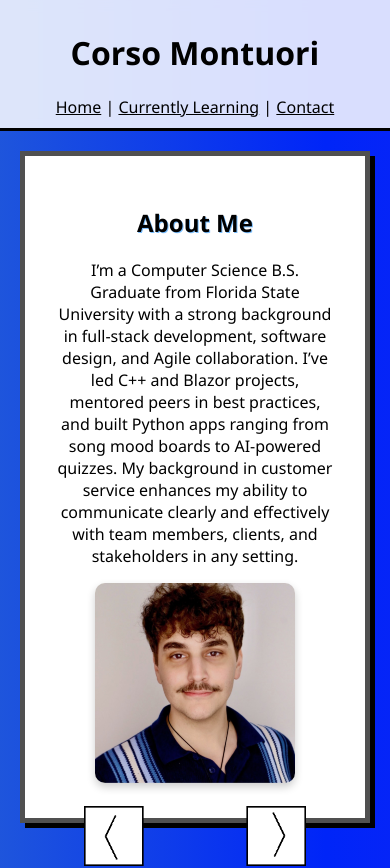
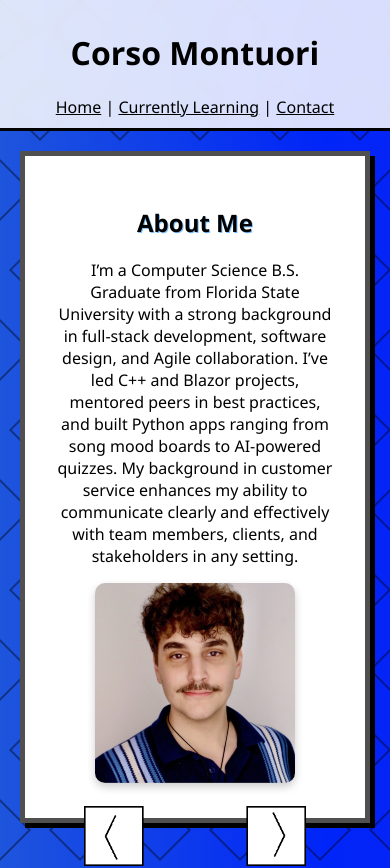
Before and after one commit to Corsionio/Portfolio, a React (Create React App) app: page / in a window 390 px wide. Shown: the top 868 px of the page. Built offline with nearby package versions, Linux system fonts and the light colour scheme; the HTML template or start-up script is replaced by a standard one.

Commit message:
Added background triangles that raise upon hover

```diff
--- a/src/App.css
+++ b/src/App.css
@@ -110,3 +110,39 @@ h2 {
   border-radius: 10px;
   box-shadow: 0 4px 8px rgba(0, 0, 0, 0.2);
 }
+
+.diamond-grid {
+  position: fixed;
+  top: 0;
+  left: 0;
+  width: 100vw;
+  height: 100vh;
+  pointer-events: none;
+  z-index: 0;
+}
+
+.diamond-wrapper {
+  position: absolute;
+  width: 60px;
+  height: 60px;
+  display: flex;
+  justify-content: center;
+  align-items: center;
+  pointer-events: none;
+}
+
+.diamond {
+  width: 40px;
+  height: 40px;
+  transform: rotate(45deg);
+  border: 2px solid rgba(0, 0, 0, 0.4);
+  background: transparent;
+  transition: transform 0.2s ease, box-shadow 0.2s ease;
+  pointer-events: none;
+}
+
+.diamond.raised {
+  transform: rotate(45deg) scale(1.3);
+  box-shadow:
+    5px 5px 6px rgba(0, 0, 0, 0.5);
+}
--- a/src/App.js
+++ b/src/App.js
@@ -1,13 +1,77 @@
-import { BrowserRouter as Router, Routes, Route} from 'react-router-dom';
+import React, { useEffect, useState } from 'react';
+import { BrowserRouter as Router, Routes, Route } from 'react-router-dom';
 import Home from './pages/Home';
 import Contact from './pages/Contact';
 import Learning from './pages/Learning';
 import './App.css';
 
+function DiamondGrid() {
+  const [diamonds, setDiamonds] = useState([]);
+  const diamondSpacing = 80;
+  const cols = Math.ceil(window.innerWidth / diamondSpacing) + 2;
+  const rows = Math.ceil(window.innerHeight / diamondSpacing) + 2;
+
+  useEffect(() => {
+    const newDiamonds = [];
+    for (let row = 0; row < rows; row++) {
+      for (let col = 0; col < cols; col++) {
+        newDiamonds.push({ row, col, id: `${row}-${col}`, raised: false });
+      }
+    }
+    setDiamonds(newDiamonds);
+  }, [cols, rows]);
+
+  useEffect(() => {
+    const handleMouseMove = (e) => {
+      const mouseX = e.clientX;
+      const mouseY = e.clientY;
+
+      setDiamonds((prev) =>
+        prev.map((d) => {
+          const x = d.col * diamondSpacing + (d.row % 2 ? diamondSpacing / 2 : 0) + 3; // The + 3 helps tracking seem more fluid
+          const y = d.row * diamondSpacing;
+          const dx = x - mouseX;
+          const dy = y - mouseY;
+          const distance = Math.sqrt(dx * dx + dy * dy);
+          return {
+            ...d,
+            raised: distance < 100,
+          };
+        })
+      );
+    };
+
+    window.addEventListener('mousemove', handleMouseMove);
+    return () => window.removeEventListener('mousemove', handleMouseMove);
+  }, [diamonds]);
+
+  return (
+    <div className="diamond-grid">
+      {diamonds.map((d) => {
+        const x = d.col * diamondSpacing + (d.row % 2 ? diamondSpacing / 2 : 0) - 30;
+        const y = d.row * diamondSpacing;
+        return (
+          <div
+            key={d.id}
+            className="diamond-wrapper"
+            style={{ left: `${x}px`, top: `${y}px` }}
+          >
+            <div className={`diamond ${d.raised ? 'raised' : ''}`} />
+          </div>
+        );
+      })}
+    </div>
+  );
+}
+
+
+
+
 function App() {
   return (
     <Router>
       <div className="App">
+        <DiamondGrid />
         <Routes>
           <Route path="/" element={<Home />} />
           <Route path="/contact" element={<Contact />} />
```
